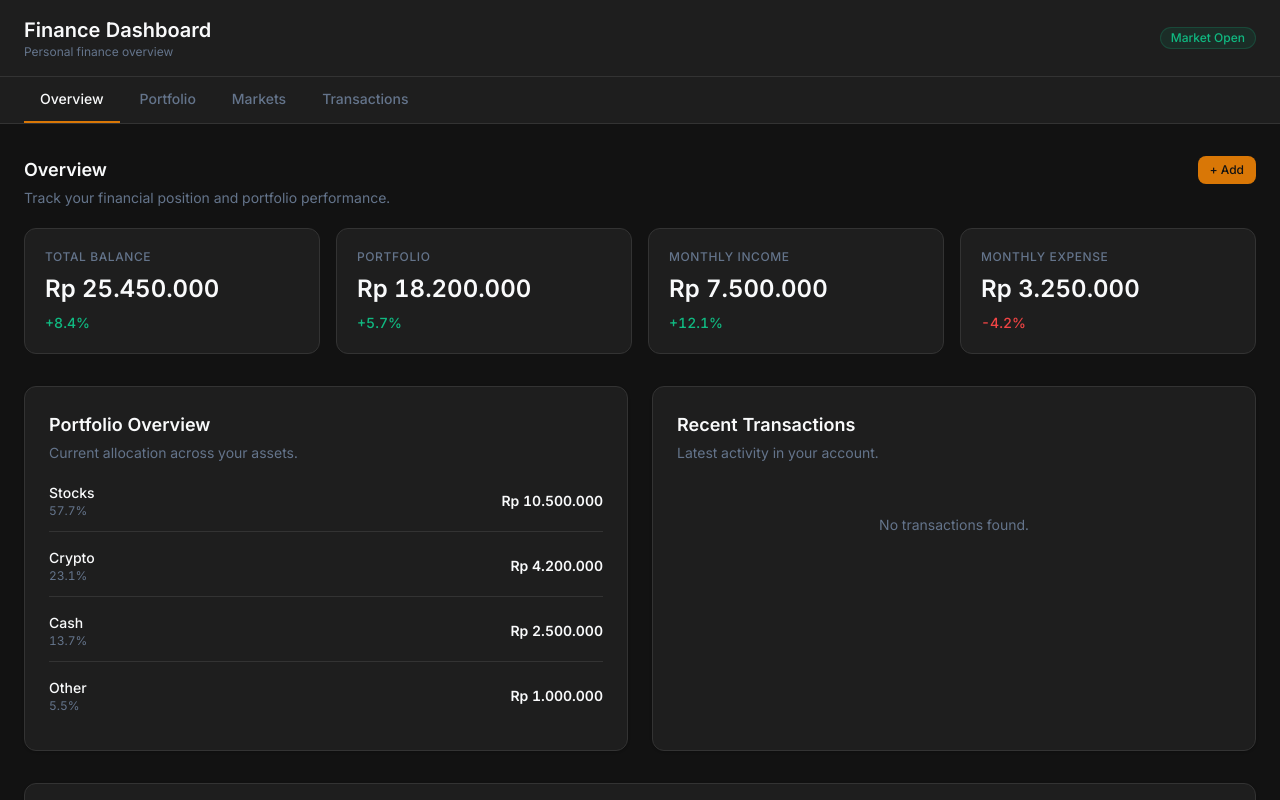
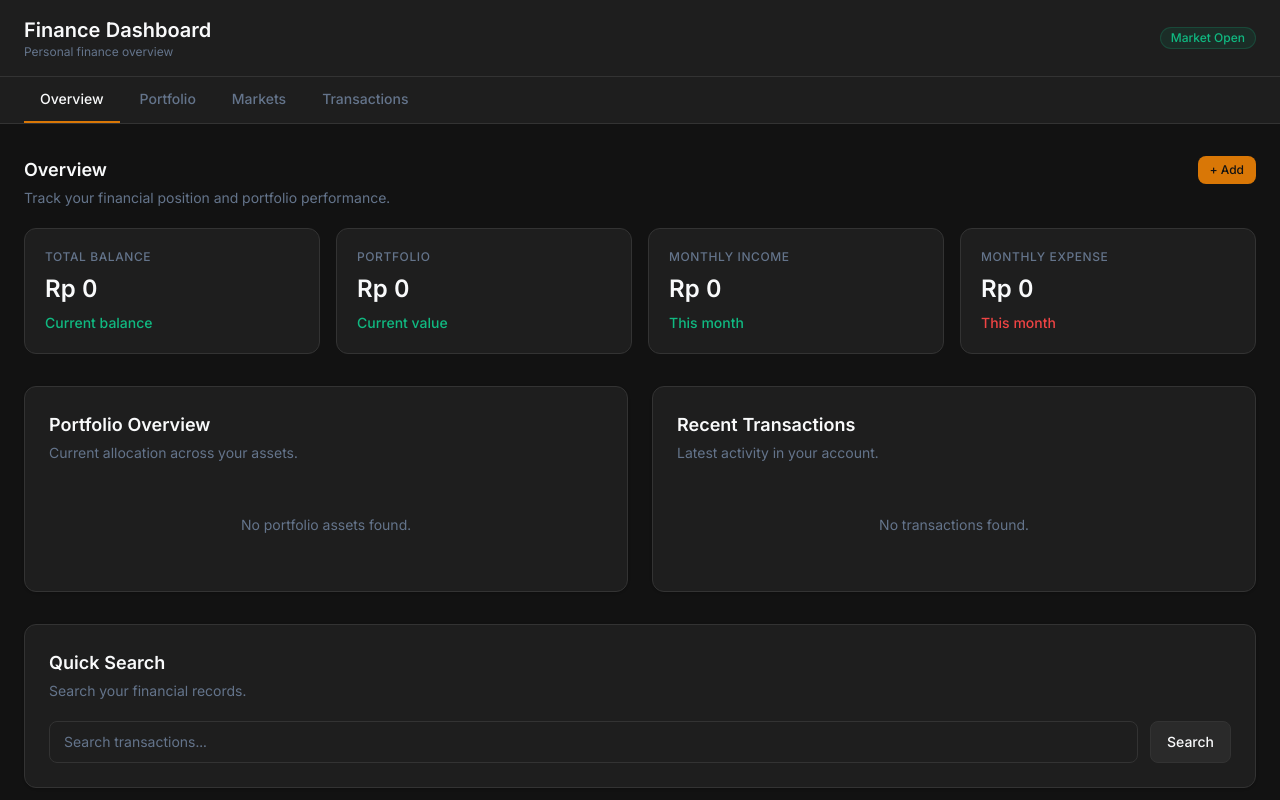
Before and after one commit to RAZKdev/Finance-Dashboard, a React (Vite) app: page / in a window 1280 px wide. Shown: the top 800 px of the page. Built offline with nearby package versions, Linux system fonts and the light colour scheme.

Commit message:
feat: add search and dashboard calculations

```diff
--- a/src/App.tsx
+++ b/src/App.tsx
@@ -22,6 +22,27 @@ function App() {
   const [isTransactionModalOpen, setIsTransactionModalOpen] = useState(false);
   const [transactionList, setTransactionList] =
     useState<Transaction[]>(transactions);
+  const [searchQuery, setSearchQuery] = useState('');
+  const [activeSearchQuery, setActiveSearchQuery] = useState('');
+
+  const filteredTransactions = transactionList.filter((transaction) => {
+    const query = activeSearchQuery.trim().toLowerCase();
+
+    if (!query) {
+      return true;
+    }
+
+    return [
+      transaction.title,
+      transaction.category,
+      transaction.type,
+      transaction.date,
+    ].some((value) => value.toLowerCase().includes(query));
+  });
+
+  const handleSearch = () => {
+    setActiveSearchQuery(searchQuery);
+  };
 
   const handleAddTransaction = (transaction: Transaction) => {
     setTransactionList((current) => [transaction, ...current]);
@@ -48,7 +69,7 @@ function App() {
               title="Transactions"
               description="Latest activity in your account."
             />
-            <TransactionList transactions={transactionList} />
+            <TransactionList transactions={filteredTransactions} />
           </Card>
         );
 
@@ -69,7 +90,13 @@ function App() {
       default:
         return (
           <>
-            <DashboardStats />
+            <DashboardStats
+              transactions={transactionList}
+              portfolioValue={portfolioAssets.reduce(
+                (sum, asset) => sum + asset.value,
+                0
+              )}
+            />
 
             <section className="grid gap-6 lg:grid-cols-2">
               <Card>
@@ -85,11 +112,15 @@ function App() {
                   title="Recent Transactions"
                   description="Latest activity in your account."
                 />
-                <TransactionList transactions={transactionList} />
+                <TransactionList transactions={filteredTransactions} />
               </Card>
             </section>
 
-            <QuickSearch />
+            <QuickSearch
+              value={searchQuery}
+              onChange={setSearchQuery}
+              onSearch={handleSearch}
+            />
           </>
         );
     }
--- a/src/components/dashboard/DashboardStats.tsx
+++ b/src/components/dashboard/DashboardStats.tsx
@@ -1,34 +1,68 @@
 import React from 'react';
 import { StatCard } from '../ui';
+import type { Transaction } from '../../types/finance';
 
-export const DashboardStats: React.FC = () => {
+interface DashboardStatsProps {
+  transactions: Transaction[];
+  portfolioValue: number;
+}
+
+const formatCurrency = (value: number) =>
+  `Rp ${value.toLocaleString('id-ID')}`;
+
+export const DashboardStats: React.FC<DashboardStatsProps> = ({
+  transactions,
+  portfolioValue,
+}) => {
+  const currentMonth = new Date().toISOString().slice(0, 7);
+
+  const monthlyTransactions = transactions.filter((transaction) =>
+    transaction.date.startsWith(currentMonth)
+  );
+
+  const monthlyIncome = monthlyTransactions
+    .filter((transaction) => transaction.type === 'income')
+    .reduce((sum, transaction) => sum + transaction.amount, 0);
+
+  const monthlyExpense = monthlyTransactions
+    .filter((transaction) => transaction.type === 'expense')
+    .reduce((sum, transaction) => sum + transaction.amount, 0);
+
+  const totalBalance = transactions.reduce(
+    (balance, transaction) =>
+      transaction.type === 'income'
+        ? balance + transaction.amount
+        : balance - transaction.amount,
+    0
+  );
+
   return (
     <section className="grid gap-4 sm:grid-cols-2 lg:grid-cols-4">
       <StatCard
         label="Total Balance"
-        value="Rp 25.450.000"
-        change="+8.4%"
+        value={formatCurrency(totalBalance)}
+        change="Current balance"
         trend="up"
       />
 
       <StatCard
         label="Portfolio"
-        value="Rp 18.200.000"
-        change="+5.7%"
+        value={formatCurrency(portfolioValue)}
+        change="Current value"
         trend="up"
       />
 
       <StatCard
         label="Monthly Income"
-        value="Rp 7.500.000"
-        change="+12.1%"
+        value={formatCurrency(monthlyIncome)}
+        change="This month"
         trend="up"
       />
 
       <StatCard
         label="Monthly Expense"
-        value="Rp 3.250.000"
-        change="-4.2%"
+        value={formatCurrency(monthlyExpense)}
+        change="This month"
         trend="down"
       />
     </section>
--- a/src/components/search/QuickSearch.tsx
+++ b/src/components/search/QuickSearch.tsx
@@ -1,7 +1,23 @@
 import React from 'react';
 import { Button, Card, Input, SectionHeader } from '../ui';
 
-export const QuickSearch: React.FC = () => {
+interface QuickSearchProps {
+  value: string;
+  onChange: (value: string) => void;
+  onSearch: () => void;
+}
+
+export const QuickSearch: React.FC<QuickSearchProps> = ({
+  value,
+  onChange,
+  onSearch,
+}) => {
+  const handleKeyDown = (event: React.KeyboardEvent<HTMLInputElement>) => {
+    if (event.key === 'Enter') {
+      onSearch();
+    }
+  };
+
   return (
     <Card>
       <SectionHeader
@@ -11,11 +27,16 @@ export const QuickSearch: React.FC = () => {
 
       <div className="flex flex-col gap-3 sm:flex-row">
         <Input
+          value={value}
+          onChange={(event) => onChange(event.target.value)}
+          onKeyDown={handleKeyDown}
           placeholder="Search transactions..."
           className="flex-1"
         />
 
-        <Button variant="secondary">Search</Button>
+        <Button variant="secondary" onClick={onSearch}>
+          Search
+        </Button>
       </div>
     </Card>
   );
--- a/src/data/portfolio.ts
+++ b/src/data/portfolio.ts
@@ -1,24 +1,3 @@
 import type { PortfolioAsset } from '../types/finance';
 
-export const portfolioAssets: PortfolioAsset[] = [
-  {
-    id: 'asset-001',
-    name: 'Stocks',
-    value: 10500000,
-  },
-  {
-    id: 'asset-002',
-    name: 'Crypto',
-    value: 4200000,
-  },
-  {
-    id: 'asset-003',
-    name: 'Cash',
-    value: 2500000,
-  },
-  {
-    id: 'asset-004',
-    name: 'Other',
-    value: 1000000,
-  },
-];
+export const portfolioAssets: PortfolioAsset[] = [];
```
